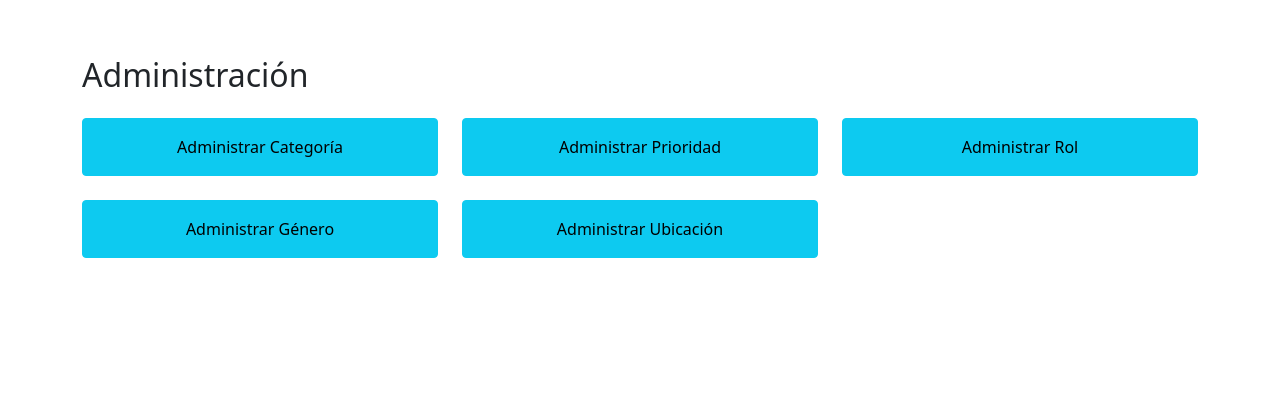
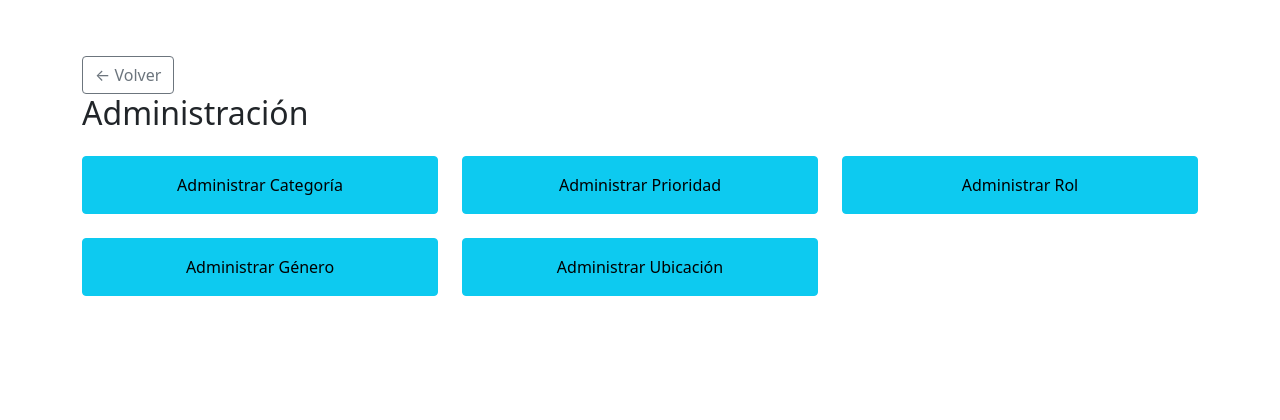
Before and after one commit to TosKano0/Adipem-cattus, a Django app: page /administrador/ in a window 1280 px wide. Shown: the top 420 px of the page. Run offline with Django 5.2, Linux system fonts and the light colour scheme.

Commit message:
Botón Volver agregado a Administración

```diff
--- a/Fase 2/Evidencias Proyecto/campus_seguro/app/templates/app/administrador.html
+++ b/Fase 2/Evidencias Proyecto/campus_seguro/app/templates/app/administrador.html
@@ -5,7 +5,11 @@
 <link href="https://cdn.jsdelivr.net/npm/bootstrap@5.0.2/dist/css/bootstrap.min.css" rel="stylesheet" integrity="sha384-EVSTQN3/azprG1Anm3QDgpJLIm9Nao0Yz1ztcQTwFspd3yD65VohhpuuCOmLASjC" crossorigin="anonymous">
 
 <section class="container py-4">
-  <h2 class="mb-4">Administración</h2>
+  <div>
+    <a href="{% url 'usuario_principal' %}" class="btn btn-outline-secondary">← Volver</a>
+    <h2 class="mb-4">Administración</h2>
+  </div>
+
 
   <div class="row g-3 g-md-4">
     <div class="col-12 col-sm-6 col-lg-4">
```
